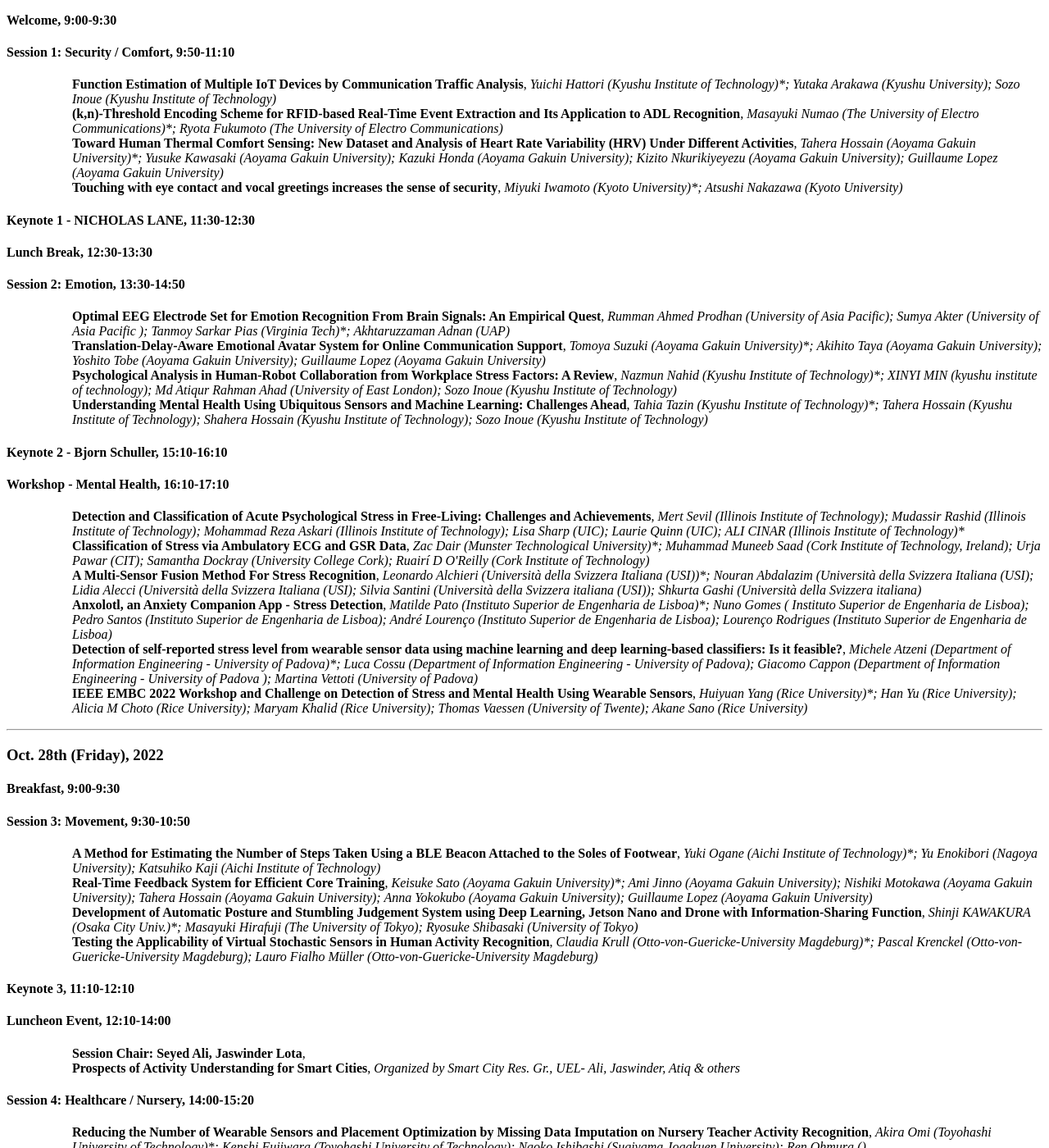
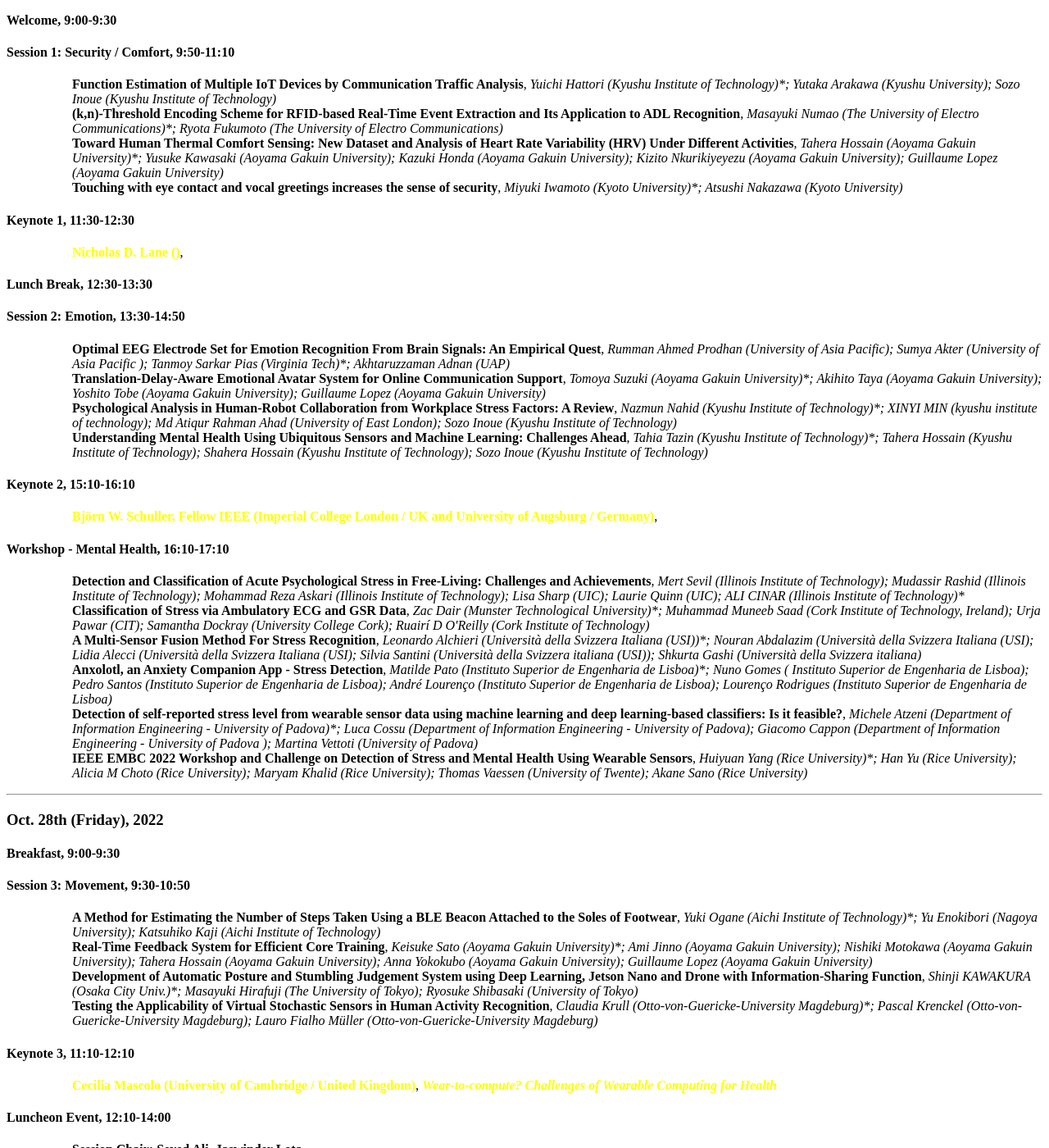
Before and after one commit to abc-research/abc-research.github.io, a Jekyll site: the page built from _posts/2014-07-14-project-5.markdown, in a window 1280 px wide and 1400 px high, scrolled down 1840 px. Shown: the whole window at 82% size. Built offline with Jekyll 4.4.1, drawn with Linux system fonts in a browser that asks for light colours.

Commit message:
Update _config.yml

```diff
--- a/_config.yml
+++ b/_config.yml
@@ -107,8 +107,13 @@ program:
             authors: "Tahera Hossain (Aoyama Gakuin University)*; Yusuke Kawasaki (Aoyama Gakuin University); Kazuki Honda (Aoyama Gakuin University); Kizito Nkurikiyeyezu (Aoyama Gakuin University); Guillaume Lopez (Aoyama Gakuin University)"
           - title: "Touching with eye contact and vocal greetings increases the sense of security"
             authors: "Miyuki Iwamoto (Kyoto University)*; Atsushi Nakazawa (Kyoto University)"
-      - name: "Keynote 1 - NICHOLAS LANE"
+      - name: "Keynote 1"
         time: "11:30-12:30"
+        paper:
+#          - title: "Chair: Kaori Fujinami"
+#            authors: "Tokyo University of Agriculture and Technology"
+          - title: '<b style="color:yellow">Nicholas D. Lane ()</b>'
+#            authors: '<b style="color:yellow">Reading of Reading for Actuating: Augmenting Human Learning by Experiential Supplements</b>'
       - name: "Lunch Break"
         time: "12:30-13:30"
       - name: "Session 2: Emotion"
@@ -124,8 +129,13 @@ program:
             authors: "Nazmun Nahid (Kyushu Institute of Technology)*; XINYI MIN (kyushu institute of technology); Md Atiqur Rahman Ahad (University of East London); Sozo Inoue (Kyushu Institute of Technology)"
           - title: "Understanding Mental Health Using Ubiquitous Sensors and Machine Learning: Challenges Ahead"
             authors: "Tahia Tazin (Kyushu Institute of Technology)*; Tahera Hossain (Kyushu Institute of Technology); Shahera Hossain (Kyushu Institute of Technology); Sozo Inoue (Kyushu Institute of Technology)"
-      - name: "Keynote 2 - Bjorn Schuller"
+      - name: "Keynote 2"
         time: "15:10-16:10"
+        paper:
+#          - title: "Chair: Kaori Fujinami"
+#            authors: "Tokyo University of Agriculture and Technology"
+          - title: '<b style="color:yellow">Björn W. Schuller, Fellow IEEE (Imperial College London / UK and University of Augsburg / Germany)</b>'
+#            authors: '<b style="color:yellow">Reading of Reading for Actuating: Augmenting Human Learning by Experiential Supplements</b>'
       - name: "Workshop - Mental Health"
         time: "16:10-17:10"
         paper:
@@ -162,6 +172,11 @@ program:
             authors: "Claudia Krull (Otto-von-Guericke-University Magdeburg)*; Pascal Krenckel (Otto-von-Guericke-University Magdeburg); Lauro Fialho Müller (Otto-von-Guericke-University Magdeburg)"
       - name: "Keynote 3"
         time: "11:10-12:10"
+        paper:
+#          - title: "Chair: Kaori Fujinami"
+#            authors: "Tokyo University of Agriculture and Technology"
+          - title: '<b style="color:yellow">Cecilia Mascolo (University of Cambridge / United Kingdom)</b>'
+            authors: '<b style="color:yellow">Wear-to-compute? Challenges of Wearable Computing for Health</b>'
       - name: "Luncheon Event"
         time: "12:10-14:00"
         paper:
@@ -263,14 +278,6 @@ program:
             authors: "Yoshinori Hanada (Aoyama Gakuin University)*; Tahera Hossain (Aoyama Gakuin University); Anna Yokokubo (Aoyama Gakuin University); Guillaume Lopez (Aoyama Gakuin University)"
           - title: "Keeping athletes motivated by realtime co-running application"
             authors: "Shun Ishii (Aoyama Gakuin University); Kazuki Imura (Aoyamagakuinn)*; Guillaume Lopez (Aoyama Gakuin University); Tahera Hosain (Aoyama Gakuin University); Anna Yokokubo (Aoyama Gakuin University)"
-
-#      - name: "Keynote 2"
-#        time: "17:10-18:10"
-#        paper:
-#          - title: "Chair: Kaori Fujinami"
-#            authors: "Tokyo University of Agriculture and Technology"
-#          - title: '<b style="color:yellow">Koichi Kise (Osaka Prefecture University/Japan)</b>'
-#            authors: '<b style="color:yellow">Reading of Reading for Actuating: Augmenting Human Learning by Experiential Supplements</b>'
       - name: "Awards + Closing"
         time: "16:10-16:30"
 #      - name: "Networking"
```
